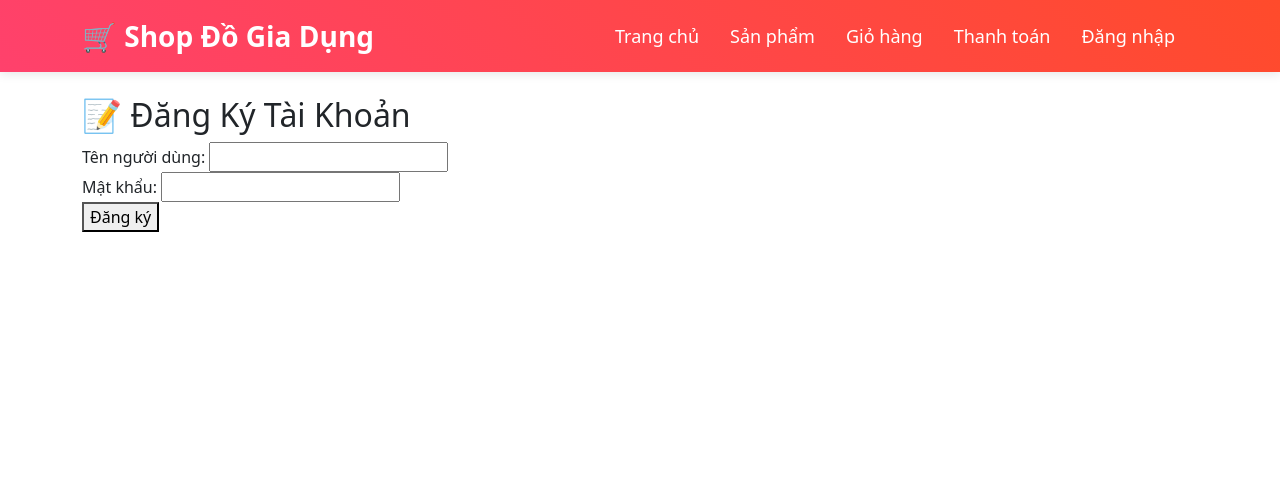
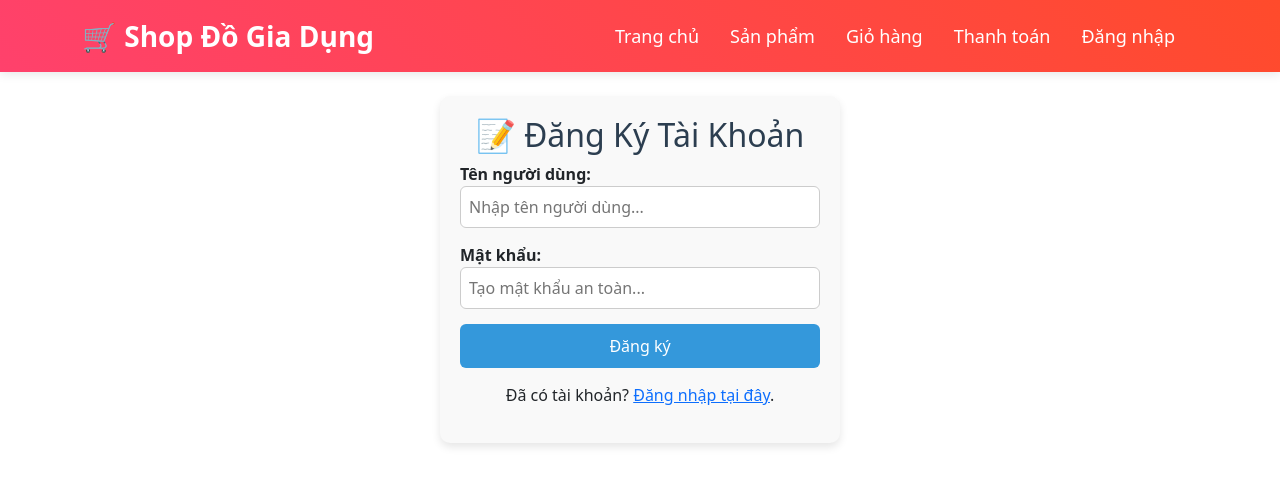
Before and after one commit to toan95902/nhom2, a Django app: page /register/ in a window 1280 px wide. Shown: the top 486 px of the page. Run offline with Django 5.2, Linux system fonts and the light colour scheme; some libraries are stand-ins or nearby versions.

Commit message:
Update customer_register.html

```diff
--- a/shop/templates/shop/customer_register.html
+++ b/shop/templates/shop/customer_register.html
@@ -3,24 +3,40 @@
 {% block title %}Đăng ký tài khoản{% endblock %}
 
 {% block content %}
-  <h2>📝 Đăng Ký Tài Khoản</h2>
+<div style="max-width: 400px; margin: 0 auto; padding: 20px; border-radius: 10px; background: #f9f9f9; box-shadow: 0 4px 8px rgba(0,0,0,0.1);">
+  <h2 style="text-align: center; color: #2c3e50;">📝 Đăng Ký Tài Khoản</h2>
 
   {% if messages %}
-      <ul style="color: red;">
-          {% for message in messages %}
-              <li>{{ message }}</li>
-          {% endfor %}
-      </ul>
+    <ul style="color: red; padding-left: 20px;">
+      {% for message in messages %}
+        <li>{{ message }}</li>
+      {% endfor %}
+    </ul>
   {% endif %}
 
-  <form method="post">
-      {% csrf_token %}
-      <label for="id_username">Tên người dùng:</label>
-      <input type="text" name="username" id="id_username" required><br>
+  <form method="post" style="display: flex; flex-direction: column; gap: 15px;">
+    {% csrf_token %}
 
-      <label for="id_password">Mật khẩu:</label>
-      <input type="password" name="password" id="id_password" required><br>
+    <div>
+      <label for="id_username" style="font-weight: bold;">Tên người dùng:</label>
+      <input type="text" name="username" id="id_username" placeholder="Nhập tên người dùng..." required
+             style="width: 100%; padding: 8px; border: 1px solid #ccc; border-radius: 6px;">
+    </div>
 
-      <button type="submit">Đăng ký</button>
+    <div>
+      <label for="id_password" style="font-weight: bold;">Mật khẩu:</label>
+      <input type="password" name="password" id="id_password" placeholder="Tạo mật khẩu an toàn..." required
+             style="width: 100%; padding: 8px; border: 1px solid #ccc; border-radius: 6px;">
+    </div>
+
+    <button type="submit"
+            style="padding: 10px; background-color: #3498db; color: white; border: none; border-radius: 6px; cursor: pointer;">
+      Đăng ký
+    </button>
   </form>
+
+  <p style="text-align: center; margin-top: 15px;">
+    Đã có tài khoản? <a href="{% url 'login' %}">Đăng nhập tại đây</a>.
+  </p>
+</div>
 {% endblock %}
```
